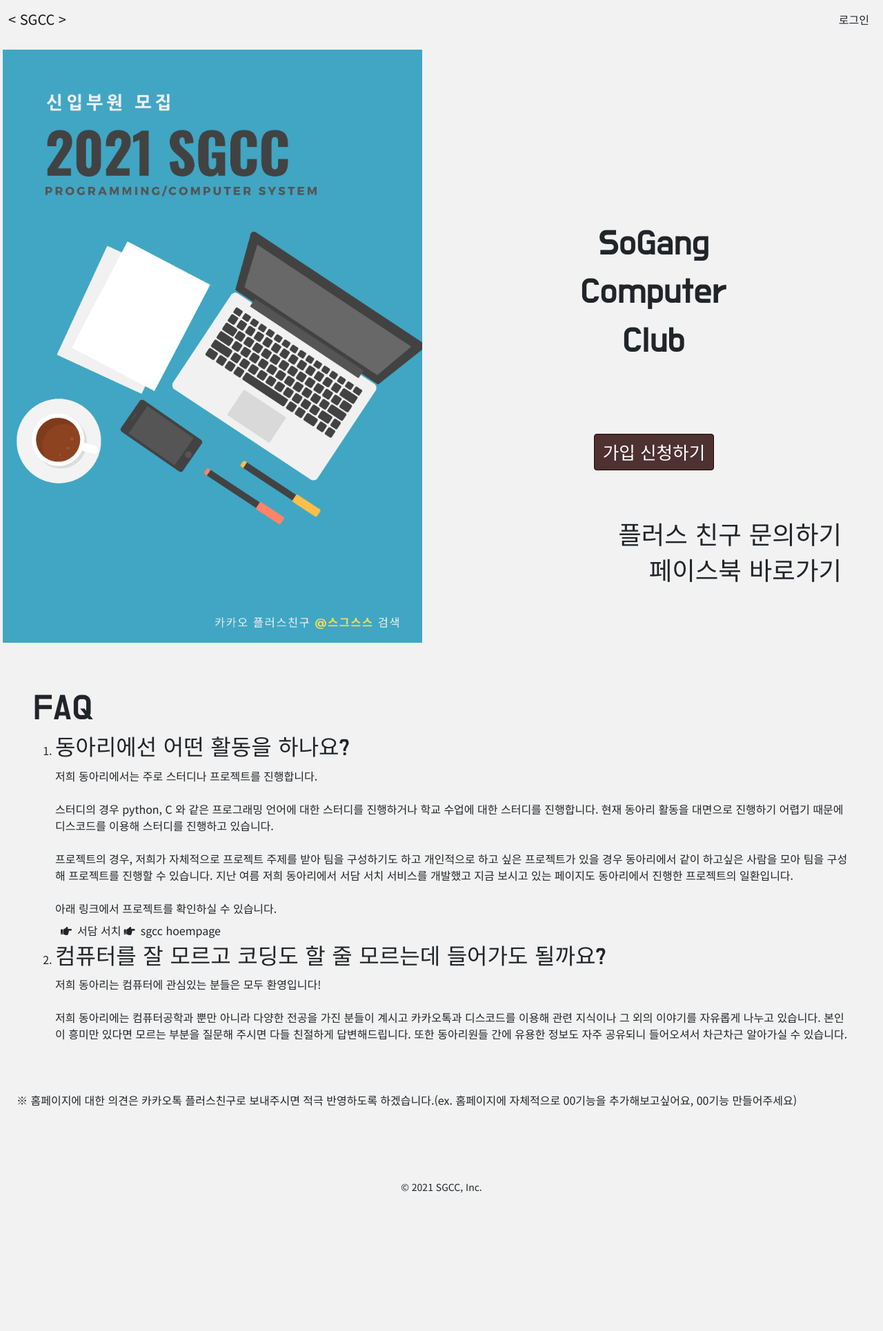
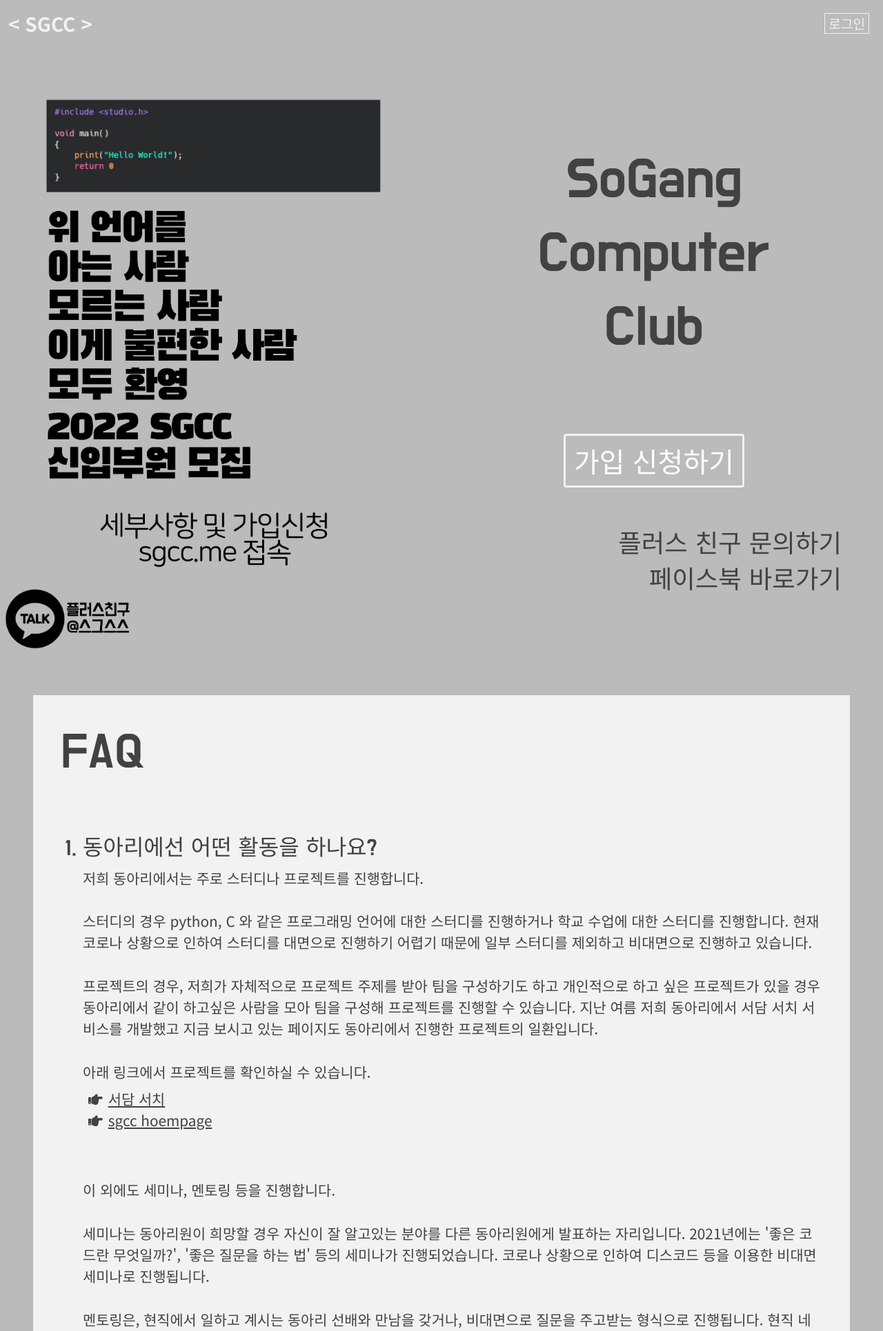
Before and after one commit to SGCC-homepage/sgcc_homepage_django, a Django app: page / in a window 1280 px wide. Shown: the top 1930 px of the page at 69% size. Before the commit the page ends 1730 px from the top, so only its background shows below. Run offline with Django 4.2, Linux system fonts and the light colour scheme; parts of the project's set-up code (start-up, migrations or seed data) failed here and were passed over; some libraries are stand-ins or nearby versions.

Commit message:
포스터 및 소개문구 변경

```diff
--- a/main/static/css/styles.css
+++ b/main/static/css/styles.css
@@ -5,7 +5,7 @@ body {
     font-weight: 400;
     line-height: 1.5;
     color: #424242;
-    background-color: #40a6c3;
+    background-color: #BBBBBB;
 }
 
 a {
--- a/main/templates/main.html
+++ b/main/templates/main.html
@@ -12,7 +12,7 @@
     {% include 'nav/nav.html' %}
     <div class="row w-100">
         <div class="col-lg-6 p-3">
-            <img class="img-fluid" src="{% static 'image/sgcc_poster.png' %}"/>
+            <img class="img-fluid" src="{% static 'image/SGCC2022Poster.png' %}"/>
         </div>
         <div class="col-lg-6 p-5">
             <div class="text-center py-5 title-box">
@@ -37,16 +37,12 @@
             <li>
                 <h2>동아리에선 어떤 활동을 하나요?</h2>
                 <div>
-                    저희 동아리에서는 주로 스터디나 프로젝트를 진행합니다.
-                    <br><br>
-                    스터디의 경우 python, C 와 같은 프로그래밍 언어에 대한 스터디를 진행하거나
-                    학교 수업에 대한 스터디를 진행합니다.
-                    현재 동아리 활동을 대면으로 진행하기 어렵기 때문에 디스코드를 이용해 스터디를 진행하고 있습니다.
-                    <br><br>
-                    프로젝트의 경우, 저희가 자체적으로 프로젝트 주제를 받아 팀을 구성하기도 하고
-                    개인적으로 하고 싶은 프로젝트가 있을 경우 동아리에서 같이 하고싶은 사람을 모아 팀을 구성해 프로젝트를 진행할 수 있습니다.
-                    지난 여름 저희 동아리에서 서담 서치 서비스를 개발했고 지금 보시고 있는 페이지도 동아리에서 진행한 프로젝트의 일환입니다.
-                    <br><br>
+		저희 동아리에서는 주로 스터디나 프로젝트를 진행합니다.
+		<br><br>
+		스터디의 경우 python, C 와 같은 프로그래밍 언어에 대한 스터디를 진행하거나 학교 수업에 대한 스터디를 진행합니다. 현재 코로나 상황으로 인하여 스터디를 대면으로 진행하기 어렵기 때문에 일부 스터디를 제외하고 비대면으로 진행하고 있습니다.
+		<br><br>
+		프로젝트의 경우, 저희가 자체적으로 프로젝트 주제를 받아 팀을 구성하기도 하고 개인적으로 하고 싶은 프로젝트가 있을 경우 동아리에서 같이 하고싶은 사람을 모아 팀을 구성해 프로젝트를 진행할 수 있습니다. 지난 여름 저희 동아리에서 서담 서치 서비스를 개발했고 지금 보시고 있는 페이지도 동아리에서 진행한 프로젝트의 일환입니다.
+		<br><br>
                     아래 링크에서 프로젝트를 확인하실 수 있습니다.
 
                     <div class="p-2">
@@ -57,6 +53,16 @@
                             <i class="fas fa-hand-point-right me-2"></i>sgcc hoempage
                         </a>
                     </div>
+		    <br><br>
+		이 외에도 세미나, 멘토링 등을 진행합니다.
+		<br><br>
+		세미나는 동아리원이 희망할 경우 자신이 잘 알고있는 분야를 다른 동아리원에게 발표하는 자리입니다.
+2021년에는 '좋은 코드란 무엇일까?', '좋은 질문을 하는 법' 등의 세미나가 진행되었습니다.
+코로나 상황으로 인하여 디스코드 등을 이용한 비대면 세미나로 진행됩니다.
+<br><br>
+		멘토링은,  현직에서 일하고 계시는 동아리 선배와 만남을 갖거나, 비대면으로 질문을 주고받는 형식으로 진행됩니다.
+현직 네이버, 카카오, 토스 등등 다양한 분야에서 일하고 계시는 선배님이 많아 다양한 정보를 얻으실 수 있습니다!
+
                 </div>
             </li>
             <li>
@@ -64,8 +70,7 @@
                 <div>
                     저희 동아리는 컴퓨터에 관심있는 분들은 모두 환영입니다!
                     <br><br>
-                    저희 동아리에는 컴퓨터공학과 뿐만 아니라 다양한 전공을 가진 분들이 계시고 카카오톡과 디스코드를 이용해 관련 지식이나 그 외의 이야기를 자유롭게 나누고 있습니다.
-                    본인이 흥미만 있다면 모르는 부분을 질문해 주시면 다들 친절하게 답변해드립니다. 또한 동아리원들 간에 유용한 정보도 자주 공유되니 들어오셔서 차근차근 알아가실 수 있습니다.
+		    저희 동아리에는 컴퓨터공학과 뿐만 아니라 다양한 전공을 가진 분들이 계십니다. 2021년기준 동아리원의 절반 이상이 공대생이 아닙니다! 그러니 공대생이 아니라고 가입을 망설이실 필요가 없습니다. 이렇게 다양한 사람들이 카카오톡과 디스코드를 이용해 관련 지식이나 그 외의 이야기를 자유롭게 나누고 있습니다. 본인이 흥미만 있다면 모르는 부분을 질문해 주시면 다들 친절하게 답변해드립니다. 또한 동아리원들 간에 유용한 정보도 자주 공유되니 들어오셔서 차근차근 알아가실 수 있습니다.
                 </div>
             </li>
         </ol>
--- a/sgcc_homepage/settings/prod.py
+++ b/sgcc_homepage/settings/prod.py
@@ -7,7 +7,7 @@ from .base import *
 pymysql.install_as_MySQLdb()
 
 # SECURITY WARNING: don't run with debug turned on in production!
-DEBUG = False
+DEBUG = True
 
 # SECURITY WARNING: keep the secret key used in production secret!
 CONFIG_SECRET_DIR = os.path.join(BASE_DIR, '.config')
--- a/static/css/main.css
+++ b/static/css/main.css
@@ -2,14 +2,15 @@
     height: 80%;
 }
 
-@media (min-width: 992px) {
-    .title-box .title{
-        margin-top: calc(50% - 150px);
-    }
+.title-box .btn{
+    font-size: 2.5rem;
 }
 
-.title-box .btn{
-    font-size: 1.6rem;
+@media (max-width: 992px) {
+    .title-box .btn{
+        font-size: calc(1.8rem + 2.5vw);
+        padding: 1.4rem 1.6rem;
+    }
 }
 
 .btn a {
@@ -43,3 +44,49 @@
 .card-title{
     font-weight: bolder;
 }
+
+.faq-box{
+    background-color: #F2F2F2;
+    padding: 2.5rem;
+}
+
+.faq-box div{
+    font-size: 1.3rem;
+}
+
+.faq-box ol li{
+    margin-top: 4.5rem;
+}
+
+@media (max-width: 992px){
+    .faq-box h2{
+        font-size: 2.45rem;
+    }
+    .faq-box div{
+        font-size: 1.9rem;
+    }
+}
+
+.faq-box a{
+    display: block;
+    text-decoration: underline;
+}
+
+li::marker{
+    font-family: 'Do Hyeon', sans-serif;
+    font-size: 2rem;
+}
+
+.header h1 {
+    font-size: calc(2.75rem + 3vw);
+}
+
+@media (max-width: 992px){
+    .header h1 {
+        font-size: calc(2.5rem + 4.2vw);
+    }
+
+    .h3, h3{
+        font-size: calc(1.8rem + 3vw);
+    }
+}
--- a/static/css/styles.css
+++ b/static/css/styles.css
@@ -4,8 +4,8 @@ body {
     font-size: 1rem;
     font-weight: 400;
     line-height: 1.5;
-    color: #212529;
-    background-color: #F2F2F2;
+    color: #424242;
+    background-color: #BBBBBB;
 }
 
 a {
@@ -43,38 +43,44 @@ a:not([href]):not([class]):hover {
 }
 
 .btn-primary {
-    background-color: rgba(38, 2, 2, 0.8);
-    border-color: #260202;
+    background-color: rgba(255, 255, 255, 0);
+    border: 3px solid #F2F2F2;
 }
 
 .btn-primary:hover {
-    background-color: #260202;
-    border-color: #260202;
+    background-color: rgba(255, 255, 255, 0.5);
+    border: 3px solid #F2F2F2;
     text-decoration: none;
 }
 
 .btn-primary:focus, .btn-primary.focus {
-    background-color: #260202;
-    border-color: #260202;
-    box-shadow: 0 0 0 0.2rem rgba(38, 2, 2, 0.5);
+    background-color: rgba(255, 255, 255, 0.5);
+    border: 3px solid #F2F2F2;
+    box-shadow: 0 0 0 0.2rem rgba(255, 255, 255, 0.5);
 }
 
 .btn-primary.disabled, .btn-primary:disabled {
-    background-color: #260202;
-    border-color: #260202;
+    background-color: rgba(255, 255, 255, 0.5);
+    border: 3px solid #F2F2F2;
 }
 
 .btn-primary:not(:disabled):not(.disabled):active, .btn-primary:not(:disabled):not(.disabled).active, .show > .btn-primary.dropdown-toggle {
-    background-color: #260202;
-    border-color: #260202;
+    background-color: #F2F2F2;
+    border: 3px solid #F2F2F2;
 }
 
 .btn-primary:not(:disabled):not(.disabled):active:focus, .btn-primary:not(:disabled):not(.disabled).active:focus, .show > .btn-primary.dropdown-toggle:focus {
-    box-shadow: 0 0 0 0.2rem rgba(38, 2, 2, 0.5);
+    box-shadow: 0 0 0 0.2rem rgba(255, 255, 255, 0.5);
 }
 
 .footer {
-    padding: 5rem 0;
+    padding: 5rem .5rem 1rem .5rem;
+    background-color: #F2F2F2 !important;
+    color: #828282;
+}
+
+.footer .text-left{
+    padding-right: 45%;
 }
 
 h1, h2, h3 {
@@ -82,12 +88,12 @@ h1, h2, h3 {
 }
 
 .h1, h1 {
-    font-size: calc(2rem + 2.5vw);
+    font-size: calc(2.5rem + 2.5vw);
 }
 
-@media (min-width: 992px) {
+@media (max-width: 992px) {
     .h1, h1{
-        font-size: calc(2rem + 2.5vh);
+        font-size: calc(3rem + 2.5vw);
     }
 }
 
@@ -95,6 +101,49 @@ h1, h2, h3 {
     font-size: calc(1.8rem + .6vw);
 }
 
+.navbar-brand{
+    color: #F2F2F2 !important;
+    font-weight: bolder;
+    font-size: 1.75rem;
+}
+
+#button-box>a{
+    color: #F2F2F2 !important;
+    font-size: 1.2rem;
+    padding: 0 0.3rem;
+}
+
+@media (min-width: 992px){
+    #button-box>a{
+        border: 1px solid #F2F2F2;
+    }
+}
+
+
+.navbar-brand{
+    font-weight: bolder;
+}
+
+@media (max-width: 992px) {
+    .navbar-brand, #button-box>a{
+        font-size: 2.5rem;
+    }
+    #button-box>a {
+        font-size: 2.25rem;
+        padding: 0 0.5rem;
+    }
+}
+
 .navbar-brand:hover, .navbar-brand:focus {
     text-decoration: none;
 }
+
+.container, .container-md, .container-sm {
+   max-width: 90vw !important;
+}
+
+@media (min-width: 768px){
+   .container, .container-md, .container-sm {
+       max-width: 85vw !important;
+   }
+}
```
Also changed, not shown: static/css/register.css (+15 -3 lines), main/static/image/SGCC2022Poster.png (added), static/image/SGCC2022Poster.png (added).
